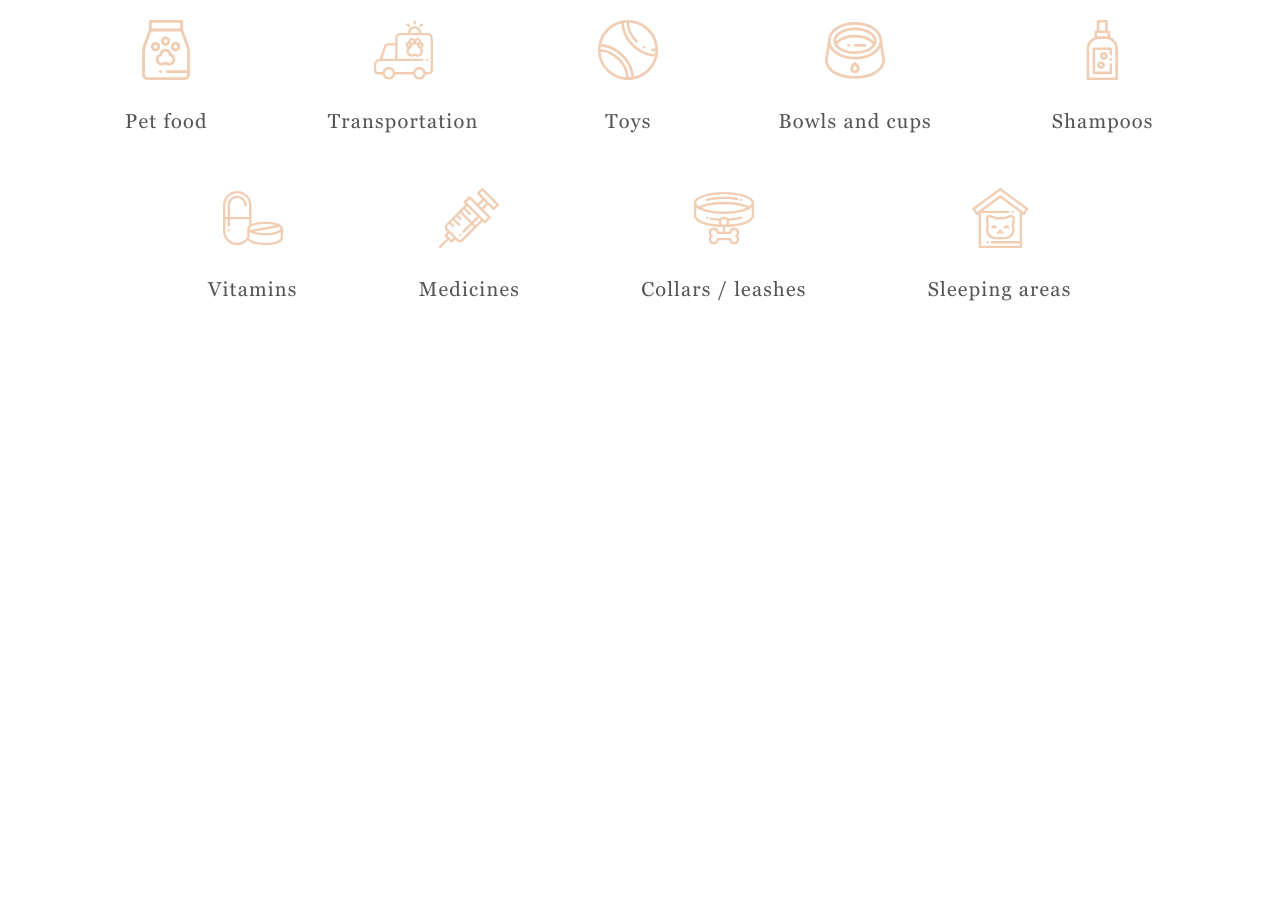
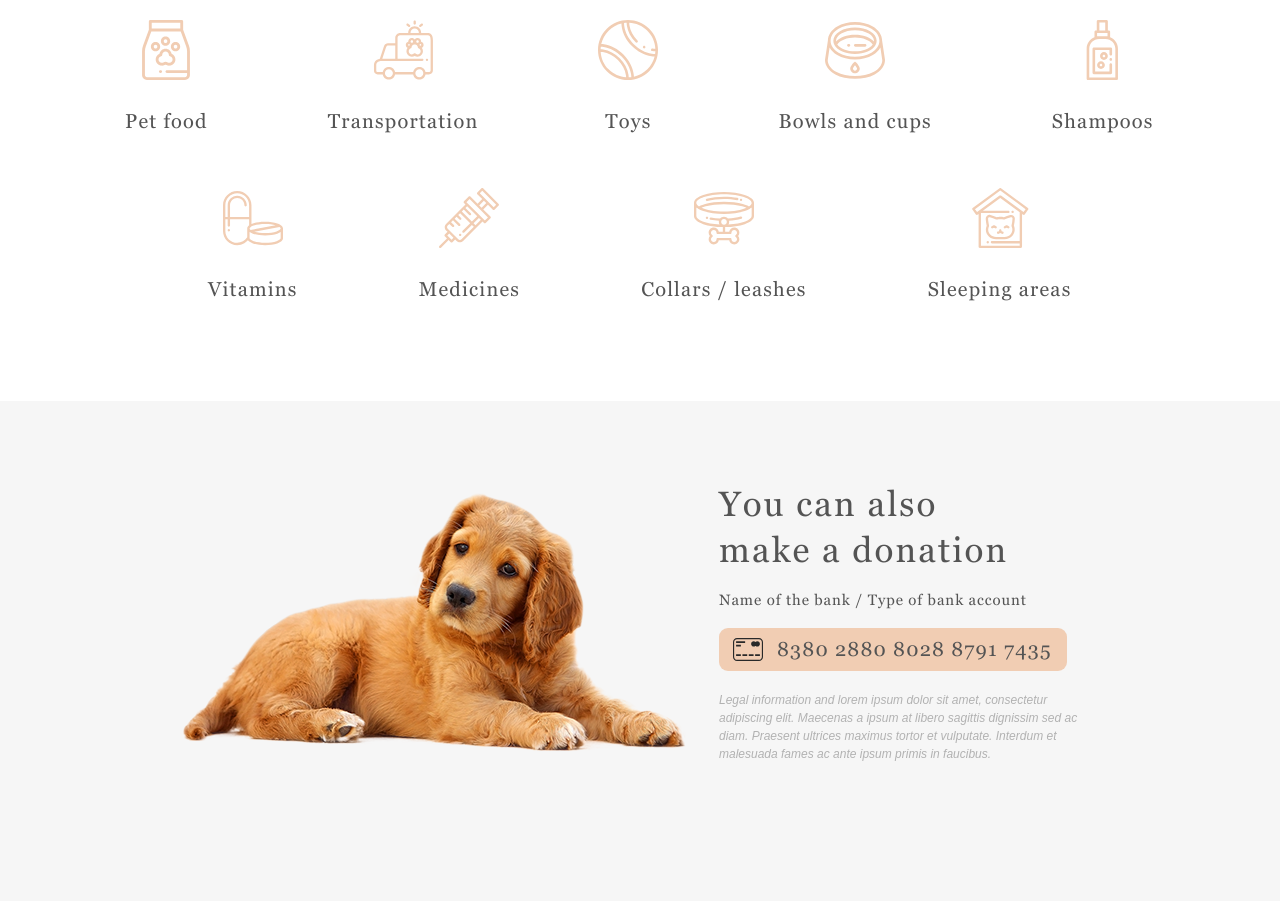
Before and after one commit to DominickMikka/shelter, a website: page shelter/index.html in a window 1280 px wide. Shown: the part 2583-3484 px from the top of the page. Before the commit the page ends 2939 px from the top, so only its background shows below. Drawn offline with Linux system fonts and the light colour scheme; a web font is replaced by a local one.

Commit message:
feat: add block In addition

```diff
--- a/shelter/assets/style.scss
+++ b/shelter/assets/style.scss
@@ -270,6 +270,7 @@ header {
 }
 
 .help {
+  padding-bottom: 45px;
   background: #FFFFFF;
 
   h2 {
@@ -328,5 +329,59 @@ header {
     display: block;
   }
 
+}
+
+.in-addition {
+  background: #F6F6F6;
+  min-height: 500px;
+
+  .wrapper {
+    justify-content: flex-end;
+    min-height: 500px;
+    background: url(./images/donation-dog.png) no-repeat 143px 91px;
+  }
+
+  .text-block {
+    display: flex;
+    min-width: 420px;
+    margin: 52px 101px 0 0;
+    color: #545454;
+    flex-direction: column;
+
+    h2 {
+      margin: 29px 0px 3px 0;
+      font-size: 35px;
+      letter-spacing: 0.06em;
+      line-height: 130%;
+    }
+
+    p {
+      margin-bottom: 19px;
+      font-size: 15px;
+      letter-spacing: 0.06em;
+      color: #545454;
+    }
+
+    .credit-card {
+      width: 318px;
+      margin-bottom: 20px;
+      padding: 10px 15px;
+      text-indent: 43px;
+      background: url(./images/credit-card.svg) #F1CDB3 no-repeat 14px 10px;
+      border-radius: 9px;
+      font-size: 20px;
+      letter-spacing: 0.06em;
+    }
+
+    .description {
+      max-width: 360px;
+      font-family: Arial, sans-serif;
+      font-style: italic;
+      font-size: 12px;
+      line-height: 18px;
+      color: #B2B2B2;
+    }
+  }
+
 
 }
--- a/shelter/index.html
+++ b/shelter/index.html
@@ -113,6 +113,18 @@
         </div>
       </div>
     </section>
+    <section class="in-addition">
+      <div class="wrapper">
+        <div class="text-block">
+          <h2>You can also<br/> make a donation</h2>
+          <p>Name of the bank / Type of bank account</p>
+          <div class="credit-card">8380 2880 8028 8791 7435</div>
+          <div class="description">
+            Legal information and lorem ipsum dolor sit amet, consectetur adipiscing elit. Maecenas a ipsum at libero sagittis dignissim sed ac diam. Praesent ultrices maximus tortor et vulputate. Interdum et malesuada fames ac ante ipsum primis in faucibus.
+          </div>
+        </div>
+      </div>
+    </section>
   </div>
 </body>
 </html>
```
Also changed, not shown: shelter/assets/images/credit-card.svg (added), shelter/assets/images/donation-dog.png (added), shelter/assets/style.css, 1 other file.
